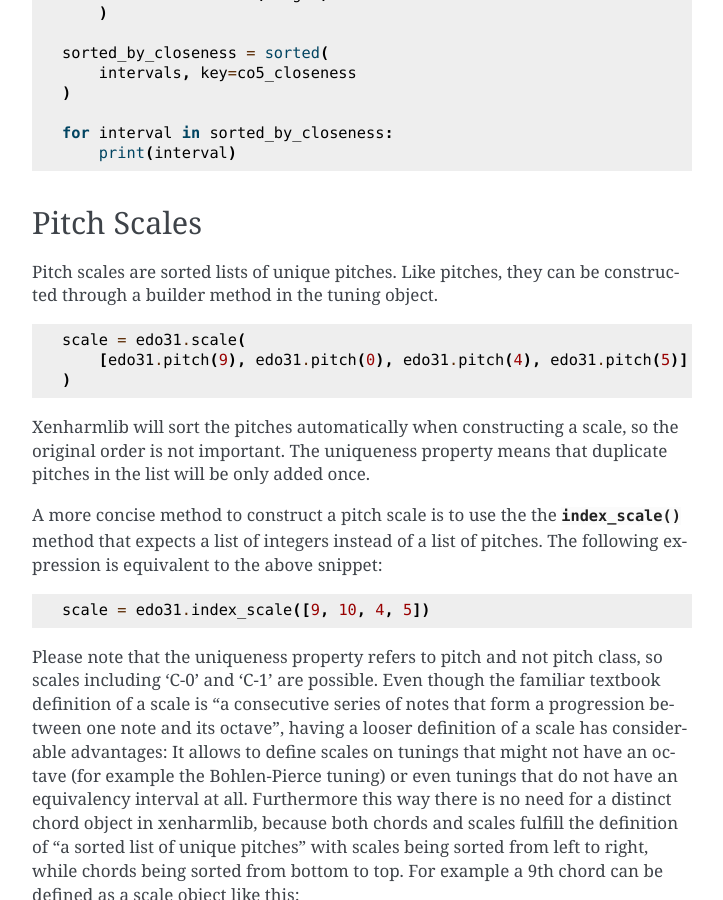
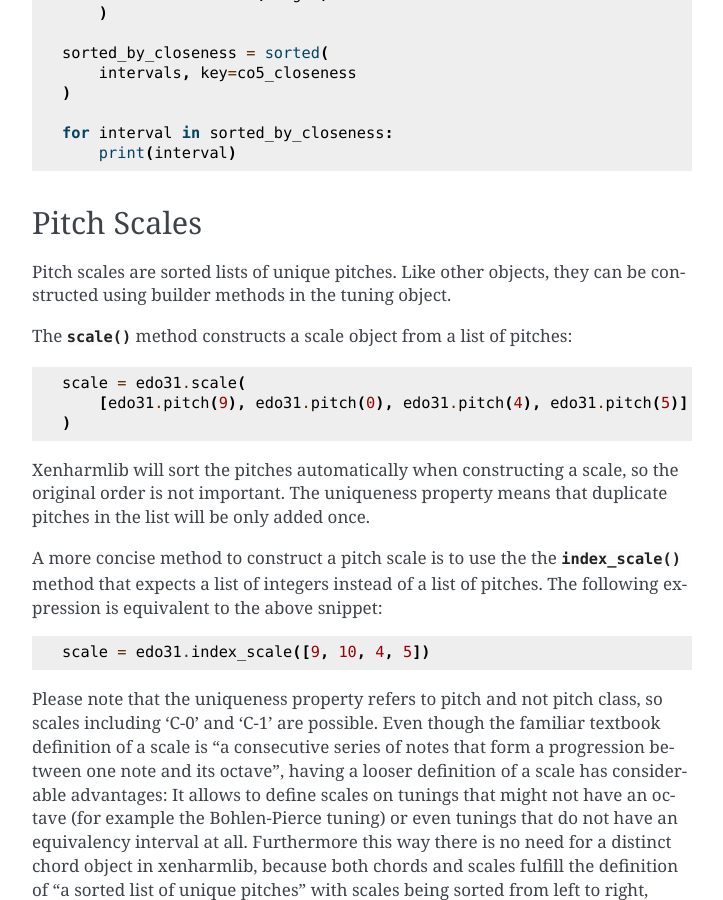
Before and after one commit to retooth2/xenharmlib, a Sphinx documentation site: the page built from doc/quickstart.rst, in a window 1280 px wide and 900 px high, scrolled down 7413 px. Shown: the whole window, without its empty margins (388-1111 px from the left). Built offline with Sphinx 7.4.7, drawn with Linux system fonts in a browser that asks for light colours.

Commit message:
doc: Added API ref link for scale builder method

```diff
--- a/doc/quickstart.rst
+++ b/doc/quickstart.rst
@@ -464,8 +464,11 @@
 Pitch Scales
 ------------------------
 
-Pitch scales are sorted lists of unique pitches. Like pitches, they
-can be constructed through a builder method in the tuning object.
+Pitch scales are sorted lists of unique pitches. Like other objects,
+they can be constructed using builder methods in the tuning object.
+
+The :meth:`~xenharmlib.core.origin_context.OriginContext.scale` method
+constructs a scale object from a list of pitches:
 
 .. testcode::
 
```
